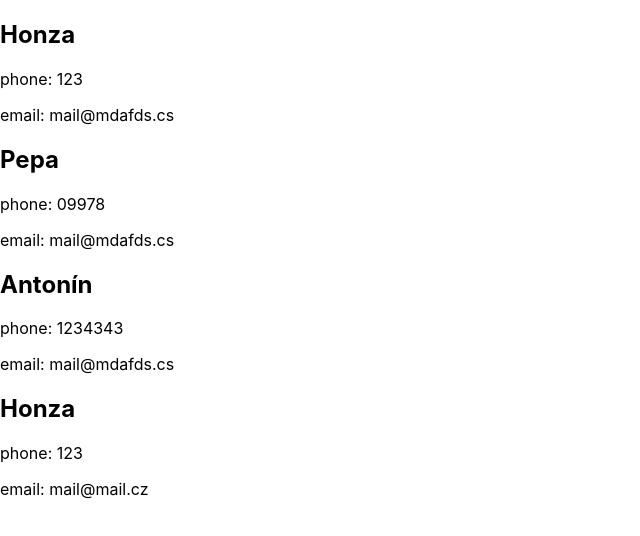
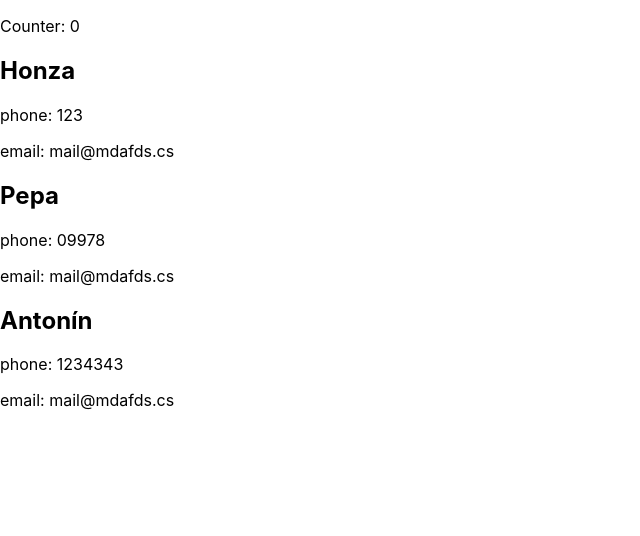
Before and after one commit to janmarek/react-training-contact-list, a React (Create React App) app: page / in a window 1280 px wide. Shown: the top 536 px of the page, without its empty margins (0-640 px from the left). Built offline with nearby package versions, Linux system fonts and the light colour scheme.

Commit message:
useState

```diff
--- a/src/App.js
+++ b/src/App.js
@@ -1,4 +1,4 @@
-import React from "react";
+import React, {useState} from "react";
 import "./App.css";
 import {Contact} from "./Contact";
 import {ContactList} from "./ContactList";
@@ -10,12 +10,16 @@ const contacts = [
 ];
 
 function App() {
-    const n = 123;
+    // react hook
+    const [counter, setCounter] = useState(0);
+    // const stateArray = useState(0);
+    // const counter = stateArray[0];
+    // const setCounter = stateArray[1];
 
     return (
         <div className="App">
+            <p>Counter: {counter}</p>
             <ContactList contacts={contacts} />
-            <Contact name="Honza" phone={n} email="mail@mail.cz" />
         </div>
     );
 }
```
